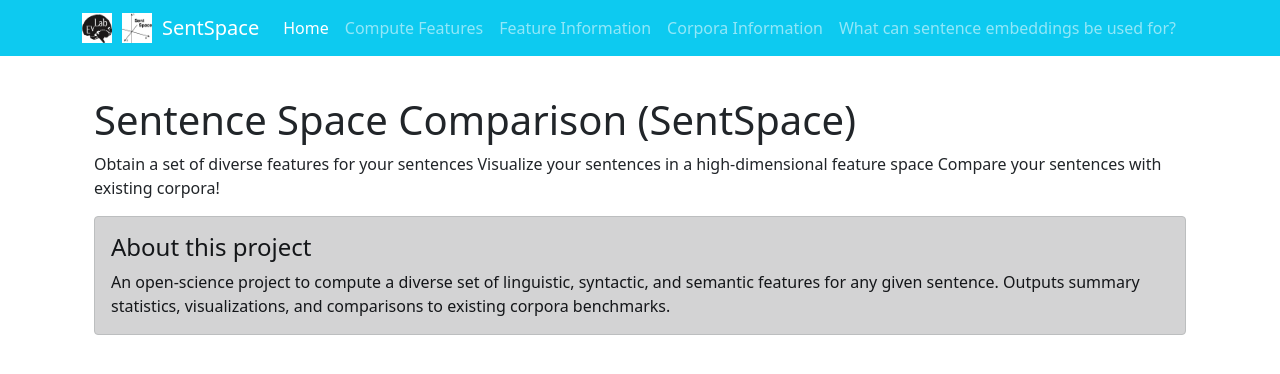
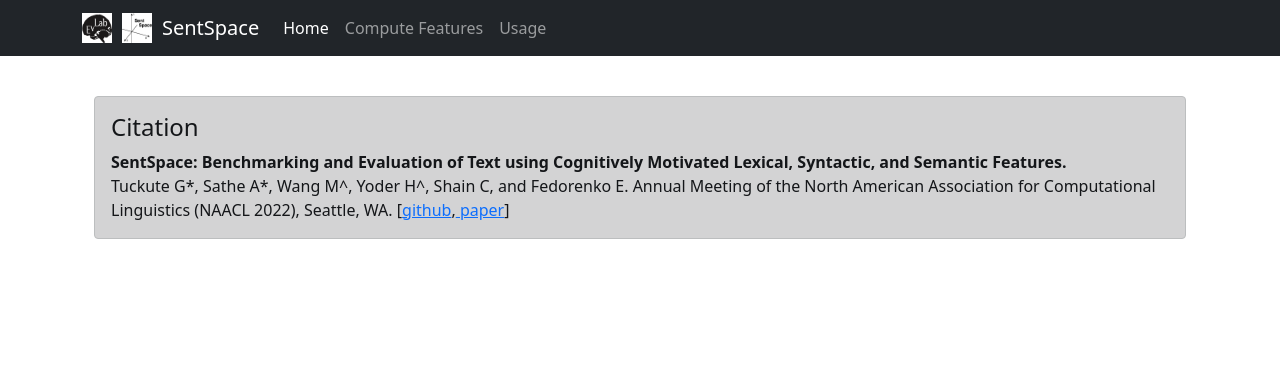
Before and after one commit to evlabwebapps/sentspace-web, a React (Create React App) app: page /compute-features in a window 1280 px wide. Shown: the top 374 px of the page. Built offline with nearby package versions, Linux system fonts and the light colour scheme.

Commit message:
bugfixes and updates to stabilize frontend

```diff
--- a/src/App.css
+++ b/src/App.css
@@ -14,7 +14,7 @@
 }
 
 .App-header {
-  background-color: #282c34;
+  background-color: #381053;
   min-height: 100vh;
   display: flex;
   flex-direction: column;
@@ -25,7 +25,7 @@
 }
 
 .App-link {
-  color: #61dafb;
+  color: #8119ad;
 }
 
 @keyframes App-logo-spin {
--- a/src/components/Navigation.jsx
+++ b/src/components/Navigation.jsx
@@ -7,7 +7,7 @@ import { routes } from "../routes";
 
 export default function Navigation() {
   return (
-    <Navbar bg="info" variant="dark">
+    <Navbar bg="dark" variant="dark">
       <Container>
         <LinkContainer to="/">
           <Navbar.Brand>
--- a/src/pages/Home.jsx
+++ b/src/pages/Home.jsx
@@ -5,19 +5,28 @@ import {Container} from "react-bootstrap";
 export default function Home() {
     return (
         <Container>
-            <h1>Sentence Space Comparison (SentSpace)</h1>
+            {/* <h2>SentSpace</h2> */}
 
-            <p>
-                Obtain a set of diverse features for your sentences
-                Visualize your sentences in a high-dimensional feature space
-                Compare your sentences with existing corpora!
-            </p>
             <div className="alert alert-dark">
+                <h4 className="alert-heading">Citation</h4>
+                    <b>SentSpace: Benchmarking and Evaluation of Text using Cognitively Motivated Lexical, Syntactic,
+                    and Semantic Features.</b>
+                    <br />
+                    Tuckute G*, Sathe A*, Wang M^, Yoder H^, Shain C, and
+                    Fedorenko E.
+                    Annual Meeting of the North American Association for Computational
+                    Linguistics (NAACL 2022), Seattle, WA. [
+                    <a href="https://sentspace.github.io/sentspace">github</a>,
+                    <a href="https://github.com/sentspace/NAACL-HLT-2022/blob/main/NAACL_HLT_2022_SystemDemo_paper28_Camera_Ready.pdf"> paper</a>]
+            </div>
+
+            {/* <div className="alert alert-dark">
                 <h4 className="alert-heading">About this project</h4>
-                An open-science project to compute a diverse set of linguistic, syntactic, and semantic features for any
-                given sentence. Outputs summary statistics, visualizations, and comparisons to existing corpora
+                An open-science project to compute a diverse set of linguistic features for a given
+                sentence. Produces summary statistics, visualizations, and comparisons to existing
+                corpora
                 benchmarks.
-            </div>
+            </div> */}
         </Container>
     )
 }
--- a/src/pages/Usage.jsx
+++ b/src/pages/Usage.jsx
@@ -1,11 +1,21 @@
 import React from "react";
 import {Container} from "react-bootstrap";
 
+// document.body.classList.add("no-scroll");
+// document.body.style.overflow = "hidden";
 
 export default function Usage() {
     return (
-        <Container>
-            <h1>Usage Page</h1>
+        <Container >
+            {/* <h1>Documentation is </h1> */}
+            Documentation is available at <a
+            href="https://sentspace.github.io/sentspace">https://sentspace.github.io/sentspace</a>
+            <> </>(previewed below)
+            <br />
+            <iframe src="https://sentspace.github.io/sentspace"
+                    title="SentSpace documentation"
+                    frameborder="0" style={{overflow:"hidden", height:"800px", width:"100%"}} height="100%" width="100%"
+                    ></iframe>
         </Container>
     )
 }
--- a/src/pages/index.jsx
+++ b/src/pages/index.jsx
@@ -7,8 +7,8 @@ import Usage from "./Usage";
 
 export {
     ComputeFeatures,
-    CorporaInfo,
-    FeatureInfo,
+    // CorporaInfo,
+    // FeatureInfo,
     Home,
     Usage
 }
--- a/src/routes.js
+++ b/src/routes.js
@@ -1,7 +1,7 @@
 import {
     ComputeFeatures,
-    CorporaInfo,
-    FeatureInfo,
+    // CorporaInfo,
+    // FeatureInfo,
     Home,
     Usage
 } from "./pages";
@@ -20,21 +20,21 @@ export const routes = [
         exact: true,
         child: ComputeFeatures
     },
-    {
-        path: "/feature-info",
-        label: "Feature Information",
-        exact: true,
-        child: FeatureInfo
-    },
-    {
-        path: "/corpora-info",
-        label: "Corpora Information",
-        exact: true,
-        child: CorporaInfo
-    },
+    // {
+    //     path: "/feature-info",
+    //     label: "Feature Information",
+    //     exact: true,
+    //     child: FeatureInfo
+    // },
+    // {
+    //     path: "/corpora-info",
+    //     label: "Corpora Information",
+    //     exact: true,
+    //     child: CorporaInfo
+    // },
     {
         path: "/usage",
-        label: "What can sentence embeddings be used for?",
+        label: "Usage",
         exact: true,
         child: Usage
     }
```
Also changed, not shown: 1 other file (tests, documents, lock files or other folders).
